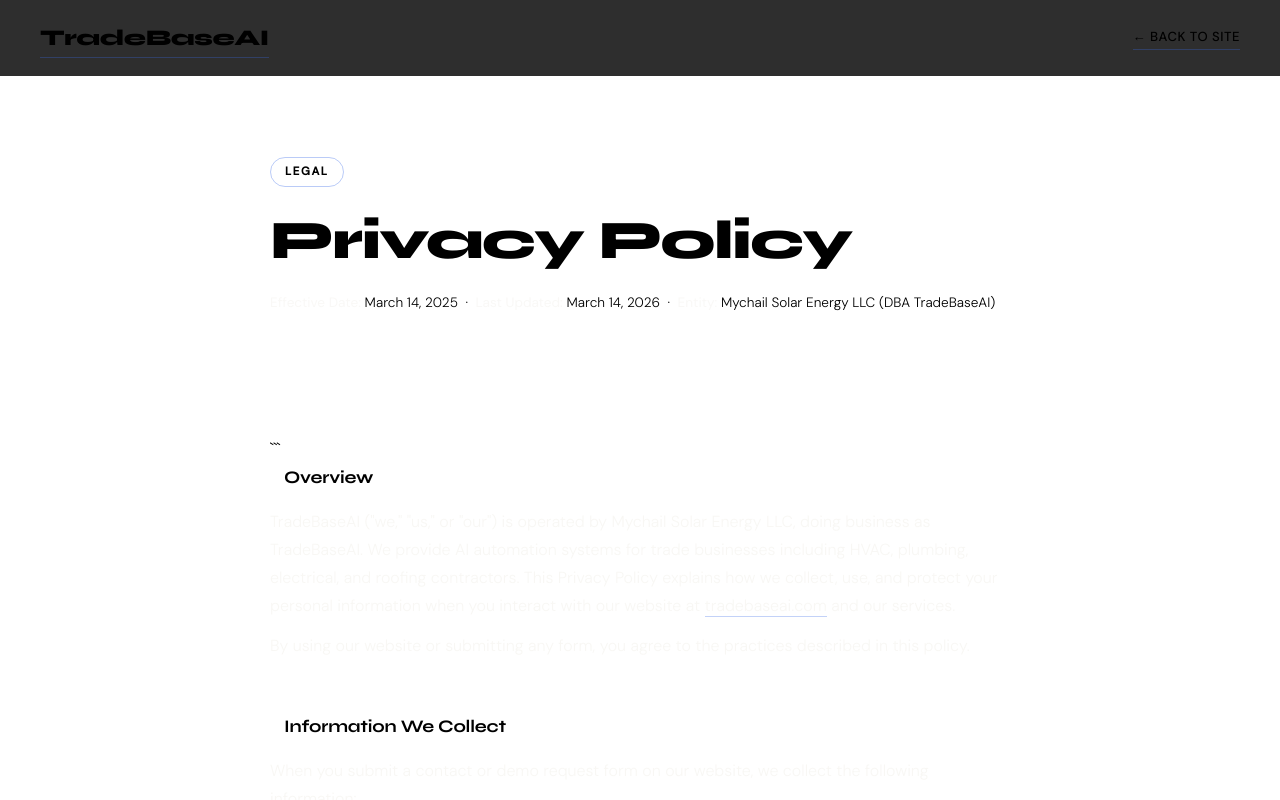
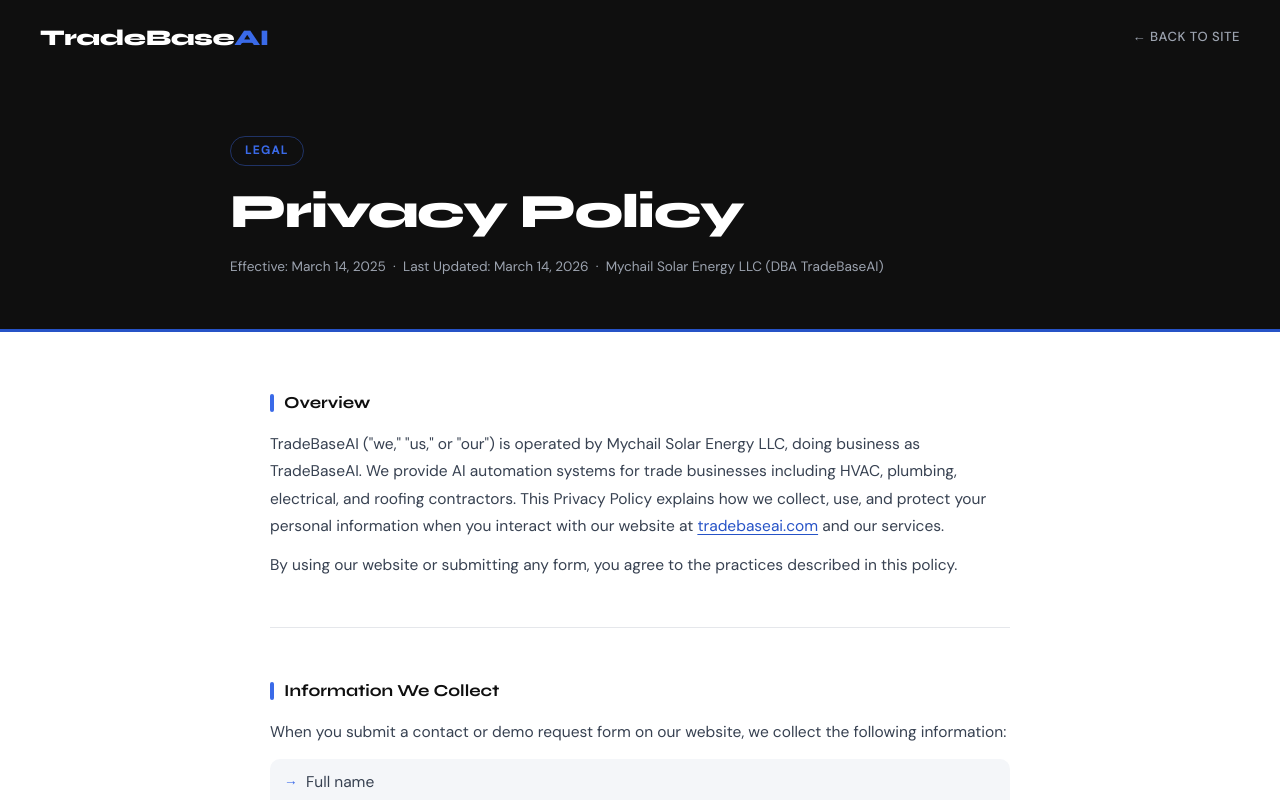
Before and after one commit to TradeBaseAI-Git/TradeBaseAI, a plain HTML site: page privacy-policy.html in a window 1280 px wide. Shown: the top 800 px of the page. Drawn offline with Linux system fonts and the light colour scheme.

Commit message:
Update privacy-policy.html

````diff
--- a/privacy-policy.html
+++ b/privacy-policy.html
@@ -1,269 +1,80 @@
 <!DOCTYPE html>
-
 <html lang="en">
 <head>
   <meta charset="UTF-8" />
   <meta name="viewport" content="width=device-width, initial-scale=1.0"/>
   <title>Privacy Policy — TradeBaseAI</title>
-  <link href="https://fonts.googleapis.com/css2?family=Syne:wght@400;600;700;800&family=DM+Sans:ital,wght@0,300;0,400;0,500;1,300&display=swap" rel="stylesheet"/>
+  <link href="https://fonts.googleapis.com/css2?family=Syne:wght@700;800&family=DM+Sans:wght@300;400;500&display=swap" rel="stylesheet"/>
   <style>
     *, *::before, *::after { box-sizing: border-box; margin: 0; padding: 0; }
-
-```
-:root {
-  --black: #0a0a0a;
-  --white: #f5f4f0;
-  --blue: #2653c7;
-  --blue-light: #3a6ae8;
-  --gray: #6b6b6b;
-  --border: rgba(255,255,255,0.08);
-  --card-bg: #111214;
-}
-
-html { scroll-behavior: smooth; }
-
     body {
-  background: var(--black);
-  color: var(--white);
+      background: #ffffff;
+      color: #374151;
       font-family: 'DM Sans', sans-serif;
       font-size: 16px;
       line-height: 1.75;
       -webkit-font-smoothing: antialiased;
     }
-
-/* ── HEADER ── */
     header {
-  position: sticky;
-  top: 0;
-  z-index: 100;
-  background: rgba(10,10,10,0.85);
-  backdrop-filter: blur(14px);
-  border-bottom: 1px solid var(--border);
+      background: #0f0f0f;
       padding: 18px 40px;
       display: flex;
       align-items: center;
       justify-content: space-between;
+      position: sticky;
+      top: 0;
+      z-index: 100;
     }
-
-.logo {
-  font-family: 'Syne', sans-serif;
-  font-weight: 800;
-  font-size: 1.4rem;
-  letter-spacing: -0.02em;
-  text-decoration: none;
-  color: var(--white);
+    .logo { font-family: 'Syne', sans-serif; font-weight: 800; font-size: 1.4rem; letter-spacing: -0.02em; text-decoration: none; color: #ffffff; }
+    .logo span { color: #3a6ae8; }
+    .back-link { font-size: 0.82rem; font-weight: 500; color: #9ca3af; text-decoration: none; letter-spacing: 0.04em; text-transform: uppercase; }
+    .hero { background: #0f0f0f; padding: 60px 40px 50px; border-bottom: 3px solid #2653c7; }
+    .hero-inner { max-width: 820px; margin: 0 auto; }
+    .hero-label { display: inline-block; font-size: 0.72rem; font-weight: 600; letter-spacing: 0.14em; text-transform: uppercase; color: #3a6ae8; border: 1px solid rgba(58,106,232,0.4); border-radius: 100px; padding: 4px 14px; margin-bottom: 20px; }
+    h1 { font-family: 'Syne', sans-serif; font-size: clamp(2rem, 5vw, 3rem); font-weight: 800; line-height: 1.1; letter-spacing: -0.03em; color: #ffffff; margin-bottom: 16px; }
+    .hero-meta { font-size: 0.85rem; color: #9ca3af; }
+    .content { max-width: 820px; margin: 0 auto; padding: 56px 40px 100px; }
+    section { margin-bottom: 48px; padding-bottom: 48px; border-bottom: 1px solid #e5e7eb; }
+    section:last-child { border-bottom: none; }
+    h2 { font-family: 'Syne', sans-serif; font-size: 1.05rem; font-weight: 700; margin-bottom: 14px; color: #0f0f0f; display: flex; align-items: center; gap: 10px; }
+    h2::before { content: ''; display: inline-block; width: 4px; height: 18px; background: #3a6ae8; border-radius: 2px; flex-shrink: 0; }
+    p { color: #374151; margin-bottom: 12px; font-size: 0.97rem; }
+    p:last-child { margin-bottom: 0; }
+    ul { list-style: none; padding: 0; margin: 12px 0; background: #f4f6f9; border-radius: 10px; overflow: hidden; }
+    ul li { color: #374151; font-size: 0.97rem; padding: 10px 16px 10px 36px; position: relative; border-bottom: 1px solid #e5e7eb; }
+    ul li:last-child { border-bottom: none; }
+    ul li::before { content: '→'; position: absolute; left: 14px; color: #3a6ae8; font-size: 0.85rem; }
+    a { color: #2653c7; text-decoration: underline; text-underline-offset: 3px; }
+    .contact-card { background: #f4f6f9; border: 1px solid #e5e7eb; border-left: 4px solid #3a6ae8; border-radius: 10px; padding: 24px 28px; margin-top: 16px; }
+    .contact-card p { margin-bottom: 6px; }
+    .sms-banner { background: #eff4ff; border: 1px solid #c7d7fc; border-left: 4px solid #3a6ae8; border-radius: 10px; padding: 20px 24px; margin: 16px 0; }
+    .sms-banner p { color: #1e3a8a; font-size: 0.95rem; }
+    footer { background: #0f0f0f; padding: 28px 40px; text-align: center; font-size: 0.8rem; color: #6b7280; }
+    @media (max-width: 600px) {
+      header, footer { padding: 16px 20px; }
+      .hero { padding: 40px 20px 36px; }
+      .content { padding: 36px 20px 80px; }
     }
-
-.logo span { color: var(--blue-light); }
-
-.back-link {
-  font-size: 0.82rem;
-  font-weight: 500;
-  color: var(--gray);
-  text-decoration: none;
-  letter-spacing: 0.04em;
-  text-transform: uppercase;
-  transition: color 0.2s;
-}
-.back-link:hover { color: var(--white); }
-
-/* ── HERO ── */
-.hero {
-  padding: 80px 40px 60px;
-  max-width: 820px;
-  margin: 0 auto;
-  border-bottom: 1px solid var(--border);
-}
-
-.hero-label {
-  display: inline-block;
-  font-size: 0.72rem;
-  font-weight: 600;
-  letter-spacing: 0.14em;
-  text-transform: uppercase;
-  color: var(--blue-light);
-  border: 1px solid rgba(58,106,232,0.35);
-  border-radius: 100px;
-  padding: 4px 14px;
-  margin-bottom: 24px;
-}
-
-h1 {
-  font-family: 'Syne', sans-serif;
-  font-size: clamp(2.2rem, 5vw, 3.4rem);
-  font-weight: 800;
-  line-height: 1.1;
-  letter-spacing: -0.03em;
-  margin-bottom: 20px;
-}
-
-.hero-meta {
-  font-size: 0.85rem;
-  color: var(--gray);
-  font-weight: 300;
-}
-
-.hero-meta strong { color: rgba(245,244,240,0.6); font-weight: 400; }
-
-/* ── CONTENT ── */
-.content {
-  max-width: 820px;
-  margin: 0 auto;
-  padding: 60px 40px 100px;
-}
-
-section {
-  margin-bottom: 52px;
-  opacity: 0;
-  transform: translateY(20px);
-  animation: fadeUp 0.5s ease forwards;
-}
-
-section:nth-child(1)  { animation-delay: 0.05s; }
-section:nth-child(2)  { animation-delay: 0.10s; }
-section:nth-child(3)  { animation-delay: 0.15s; }
-section:nth-child(4)  { animation-delay: 0.20s; }
-section:nth-child(5)  { animation-delay: 0.25s; }
-section:nth-child(6)  { animation-delay: 0.30s; }
-section:nth-child(7)  { animation-delay: 0.35s; }
-section:nth-child(8)  { animation-delay: 0.40s; }
-section:nth-child(9)  { animation-delay: 0.45s; }
-section:nth-child(10) { animation-delay: 0.50s; }
-
-@keyframes fadeUp {
-  to { opacity: 1; transform: translateY(0); }
-}
-
-h2 {
-  font-family: 'Syne', sans-serif;
-  font-size: 1.1rem;
-  font-weight: 700;
-  letter-spacing: -0.01em;
-  margin-bottom: 14px;
-  color: var(--white);
-  display: flex;
-  align-items: center;
-  gap: 10px;
-}
-
-h2::before {
-  content: '';
-  display: inline-block;
-  width: 4px;
-  height: 18px;
-  background: var(--blue-light);
-  border-radius: 2px;
-  flex-shrink: 0;
-}
-
-p {
-  color: rgba(245,244,240,0.72);
-  font-weight: 300;
-  margin-bottom: 12px;
-}
-
-p:last-child { margin-bottom: 0; }
-
-ul {
-  list-style: none;
-  padding: 0;
-  margin: 12px 0;
-}
-
-ul li {
-  color: rgba(245,244,240,0.72);
-  font-weight: 300;
-  padding: 6px 0 6px 20px;
-  position: relative;
-  border-bottom: 1px solid var(--border);
-}
-
-ul li:last-child { border-bottom: none; }
-
-ul li::before {
-  content: '→';
-  position: absolute;
-  left: 0;
-  color: var(--blue-light);
-  font-size: 0.85rem;
-}
-
-a {
-  color: var(--blue-light);
-  text-decoration: none;
-  border-bottom: 1px solid rgba(58,106,232,0.3);
-  transition: border-color 0.2s;
-}
-a:hover { border-color: var(--blue-light); }
-
-/* ── CONTACT CARD ── */
-.contact-card {
-  background: var(--card-bg);
-  border: 1px solid var(--border);
-  border-radius: 16px;
-  padding: 32px 36px;
-  margin-top: 16px;
-}
-
-.contact-card p { margin-bottom: 6px; }
-.contact-card p:last-child { margin-bottom: 0; }
-
-/* ── SMS NOTICE BANNER ── */
-.sms-banner {
-  background: linear-gradient(135deg, rgba(38,83,199,0.15), rgba(38,83,199,0.05));
-  border: 1px solid rgba(58,106,232,0.25);
-  border-radius: 12px;
-  padding: 20px 24px;
-  margin: 16px 0;
-}
-
-.sms-banner p { color: rgba(245,244,240,0.8); }
-
-/* ── FOOTER ── */
-footer {
-  border-top: 1px solid var(--border);
-  padding: 30px 40px;
-  text-align: center;
-  font-size: 0.8rem;
-  color: var(--gray);
-}
-
-@media (max-width: 600px) {
-  header { padding: 16px 20px; }
-  .hero  { padding: 50px 20px 40px; }
-  .content { padding: 40px 20px 80px; }
-  footer { padding: 24px 20px; }
-}
-```
-
   </style>
 </head>
 <body>
-
   <header>
     <a class="logo" href="https://tradebaseai.com">TradeBase<span>AI</span></a>
     <a class="back-link" href="https://tradebaseai.com">← Back to site</a>
   </header>
-
   <div class="hero">
+    <div class="hero-inner">
       <span class="hero-label">Legal</span>
       <h1>Privacy Policy</h1>
-    <p class="hero-meta">
-      <strong>Effective Date:</strong> March 14, 2025 &nbsp;·&nbsp;
-      <strong>Last Updated:</strong> March 14, 2026 &nbsp;·&nbsp;
-      <strong>Entity:</strong> Mychail Solar Energy LLC (DBA TradeBaseAI)
-    </p>
+      <p class="hero-meta">Effective: March 14, 2025 &nbsp;·&nbsp; Last Updated: March 14, 2026 &nbsp;·&nbsp; Mychail Solar Energy LLC (DBA TradeBaseAI)</p>
     </div>
-
+  </div>
   <div class="content">
-
-```
     <section>
       <h2>Overview</h2>
       <p>TradeBaseAI ("we," "us," or "our") is operated by Mychail Solar Energy LLC, doing business as TradeBaseAI. We provide AI automation systems for trade businesses including HVAC, plumbing, electrical, and roofing contractors. This Privacy Policy explains how we collect, use, and protect your personal information when you interact with our website at <a href="https://tradebaseai.com">tradebaseai.com</a> and our services.</p>
       <p>By using our website or submitting any form, you agree to the practices described in this policy.</p>
     </section>
-
     <section>
       <h2>Information We Collect</h2>
       <p>When you submit a contact or demo request form on our website, we collect the following information:</p>
@@ -277,10 +88,8 @@
       </ul>
       <p>We may also collect standard technical data automatically, such as your IP address, browser type, and pages visited, through standard web analytics tools.</p>
     </section>
-
     <section>
       <h2>How We Use Your Information</h2>
-  <p>We use the information you provide solely for the following purposes:</p>
       <ul>
         <li>To respond to your inquiry or schedule a demo</li>
         <li>To send SMS communications related to your inquiry, appointment reminders, and follow-ups</li>
@@ -289,16 +98,14 @@
         <li>To comply with applicable legal obligations</li>
       </ul>
     </section>
-
     <section>
       <h2>SMS Communications</h2>
       <div class="sms-banner">
         <p>By submitting our contact form and checking the SMS consent box, you agree to receive SMS messages from TradeBaseAI regarding your inquiry. This may include appointment reminders, follow-ups, and service information.</p>
-    <p style="margin-top:10px;"><strong style="color:var(--white);">Message frequency varies. Message &amp; data rates may apply. Reply STOP at any time to unsubscribe. Reply HELP for assistance.</strong></p>
+        <p style="margin-top:10px;"><strong>Message frequency varies. Message &amp; data rates may apply. Reply STOP at any time to unsubscribe. Reply HELP for assistance.</strong></p>
       </div>
       <p>We do not sell or share your phone number with third parties for their own marketing purposes. SMS opt-in data and consent are never shared with third parties.</p>
     </section>
-
     <section>
       <h2>Data Sharing &amp; Third Parties</h2>
       <p>We do not sell, rent, or trade your personal information. We may share your data only with trusted service providers who assist us in operating our platform, including:</p>
@@ -309,17 +116,13 @@
         <li>Anthropic — AI response processing</li>
         <li>n8n — workflow automation</li>
       </ul>
-  <p>All third-party providers are contractually obligated to use your data only to provide services on our behalf and in accordance with applicable privacy laws.</p>
     </section>
-
     <section>
       <h2>Data Retention</h2>
-  <p>We retain your personal information for as long as necessary to fulfill the purposes outlined in this policy, or as required by law. If you wish to have your data deleted, please contact us at the address below and we will process your request within 30 days.</p>
+      <p>We retain your personal information for as long as necessary to fulfill the purposes outlined in this policy, or as required by law. If you wish to have your data deleted, please contact us and we will process your request within 30 days.</p>
     </section>
-
     <section>
       <h2>Your Rights</h2>
-  <p>You have the right to:</p>
       <ul>
         <li>Request access to the personal data we hold about you</li>
         <li>Request correction of inaccurate data</li>
@@ -328,39 +131,29 @@
         <li>Opt out of email communications by contacting us directly</li>
       </ul>
     </section>
-
     <section>
       <h2>Data Security</h2>
       <p>We implement reasonable technical and organizational measures to protect your personal information against unauthorized access, alteration, disclosure, or destruction. However, no method of internet transmission is 100% secure, and we cannot guarantee absolute security.</p>
     </section>
-
     <section>
       <h2>Children's Privacy</h2>
       <p>Our services are not directed at individuals under the age of 18. We do not knowingly collect personal information from minors. If you believe we have inadvertently collected such information, please contact us immediately.</p>
     </section>
-
     <section>
       <h2>Changes to This Policy</h2>
       <p>We may update this Privacy Policy from time to time. When we do, we will revise the "Last Updated" date at the top of this page. Continued use of our website after changes constitutes your acceptance of the updated policy.</p>
     </section>
-
     <section>
       <h2>Contact Us</h2>
-  <p>If you have any questions, requests, or concerns about this Privacy Policy or your personal data, contact us at:</p>
+      <p>For questions or concerns about this Privacy Policy, contact us at:</p>
       <div class="contact-card">
-    <p><strong style="color:var(--white);">Mychail Van Wyk</strong></p>
+        <p><strong>Mychail Van Wyk</strong></p>
         <p>Mychail Solar Energy LLC (DBA TradeBaseAI)</p>
         <p>Email: <a href="mailto:mvanwyk@tradebaseai.com">mvanwyk@tradebaseai.com</a></p>
         <p>Website: <a href="https://tradebaseai.com">tradebaseai.com</a></p>
       </div>
     </section>
-```
-
   </div>
-
-  <footer>
-    &copy; 2026 Mychail Solar Energy LLC DBA TradeBaseAI. All rights reserved.
-  </footer>
-
+  <footer>&copy; 2026 Mychail Solar Energy LLC DBA TradeBaseAI. All rights reserved.</footer>
 </body>
 </html>
````
Lines whose indentation alone changed are shown as unchanged.
